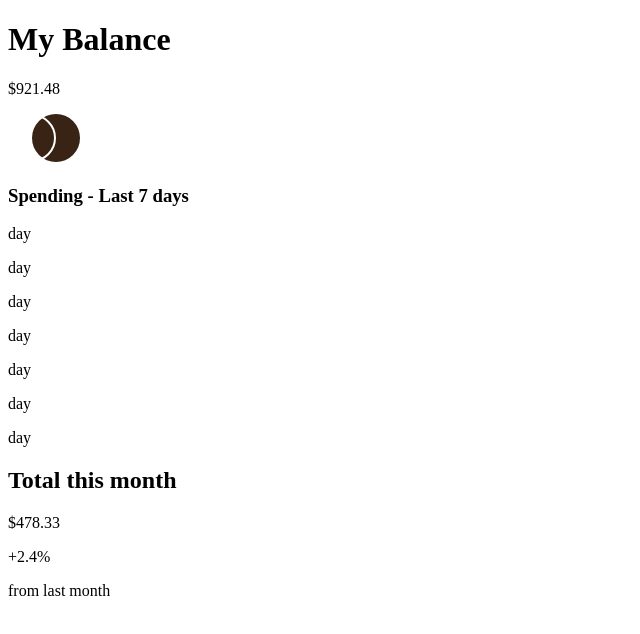
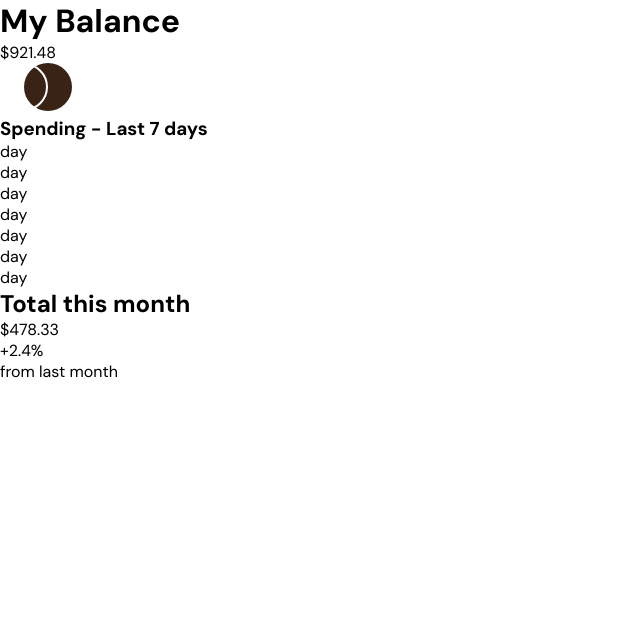
Before and after one commit to Coussecousse/expenses-chart-component-main, a plain HTML site: page my-project/index.html in a window 1280 px wide. Shown: the whole page, without its empty margins (0-640 px from the left). Drawn offline with Linux system fonts and the light colour scheme.

Commit message:
build: css start

```diff
--- a/my-project/index.html
+++ b/my-project/index.html
@@ -4,7 +4,12 @@
     <meta charset="UTF-8">
     <meta http-equiv="X-UA-Compatible" content="IE=edge">
     <meta name="viewport" content="width=device-width, initial-scale=1.0">
-    <title>Document</title>
+    <link rel="stylesheet" href="style.css">
+    <link rel="preconnect" href="https://fonts.googleapis.com">
+    <link rel="preconnect" href="https://fonts.gstatic.com" crossorigin>
+    <link href="https://fonts.googleapis.com/css2?family=DM+Sans:wght@400;700&display=swap" rel="stylesheet">
+
+    <title>Bank account</title>
 </head>
 <body>
     <header>
--- /dev/null
+++ b/my-project/style.css
@@ -0,0 +1,26 @@
+:root {
+    --ff : 'DM Sans', sans-serif;
+    --fw-400 : 400;
+    --fw-700 : 500;
+    --fs-400 : 1.125rem;
+
+    --bg-primary-red: hsl(10, 79%, 65%);
+    --bg-primary-blue: hsl(186, 34%, 60%);
+
+    --bg-400: hsl(33, 100%, 98%);
+    --bg-500: hsl(27, 66%, 92%);
+    --bg-600: hsl(28, 10%, 53%);
+    --bg-700:hsl(25, 47%, 15%);
+
+    --w-mobile: 375px;
+    --w-desktop: 1440px;
+
+}
+* {
+    margin:0;
+    box-sizing: border-box;
+}
+body {
+    font-family:var(--ff) ;
+    font-size: var(--fs);
+}
```
